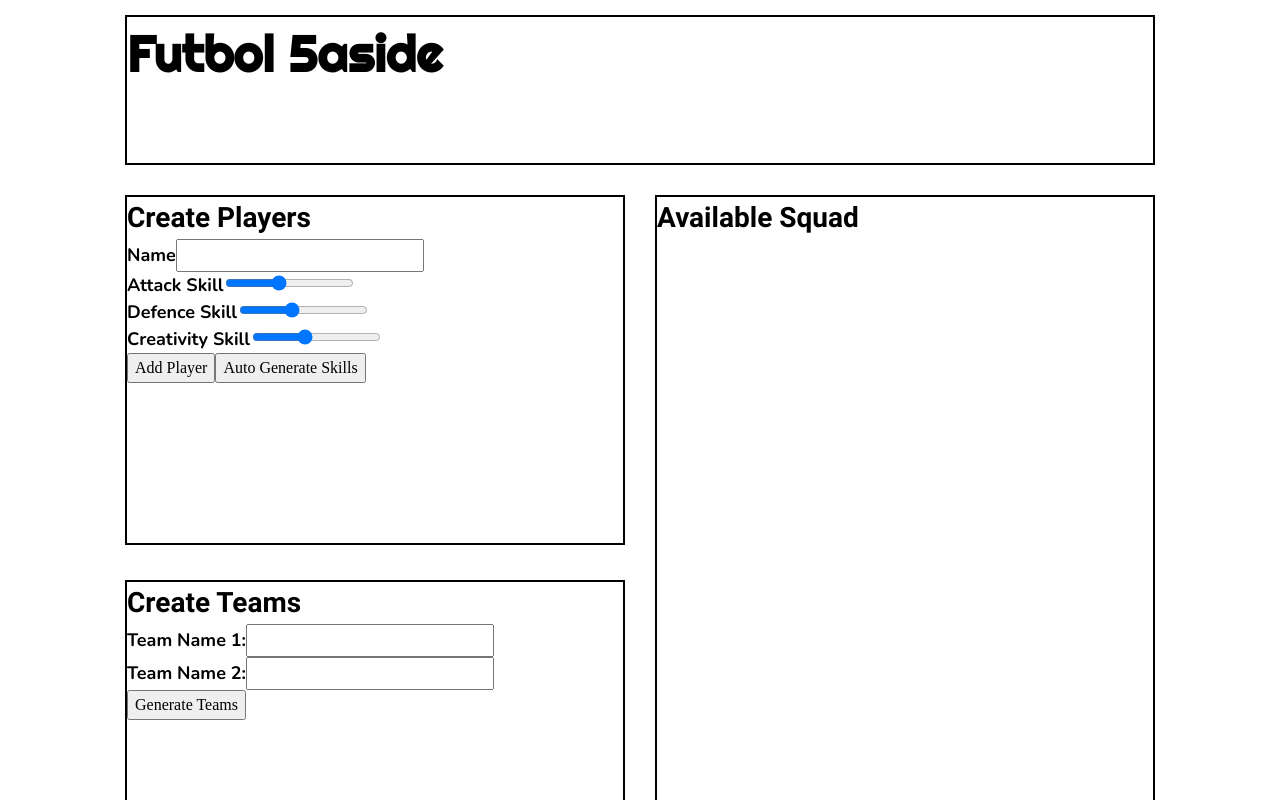
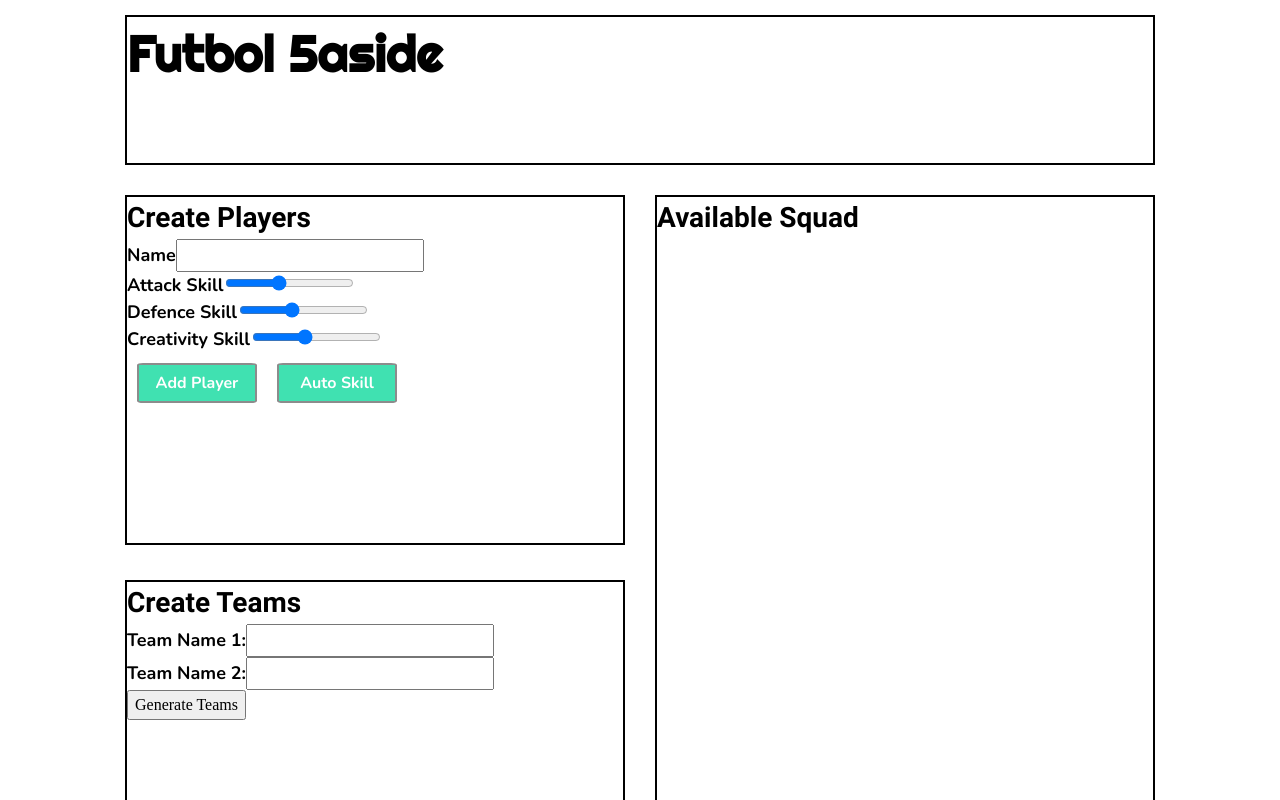
Before and after one commit to bpdm88/football-picker, a React (Create React App) app: page / in a window 1280 px wide. Shown: the top 800 px of the page. Built offline with nearby package versions, Linux system fonts and the light colour scheme.

Commit message:
Primary button style

```diff
--- a/src/components/PlayerForm/PlayerForm.js
+++ b/src/components/PlayerForm/PlayerForm.js
@@ -103,9 +103,15 @@ class PlayerForm extends React.Component {
                         handleChange={this.handleChangeCreativity}
                         value={creativity}
                     />
-                    <button disabled={disabled}>Add Player</button>
-                    <button type="button" onClick={this.handleAutomate}>
-                        Auto Generate Skills
+                    <button disabled={disabled} className="primary-button">
+                        Add Player
+                    </button>
+                    <button
+                        type="button"
+                        onClick={this.handleAutomate}
+                        className="primary-button"
+                    >
+                        Auto Skill
                     </button>
                 </form>
             </section>
--- /dev/null
+++ b/src/styles/button.css
@@ -0,0 +1,10 @@
+.primary-button {
+    width: 120px;
+    height: 40px;
+    border-radius: 5%;
+    font-family: Nunito;
+    border: 2px solid var(--grey);
+    background-color: var(--green);
+    color: var(--white);
+    margin: var(--spacing-small);
+}
--- a/src/styles/index.css
+++ b/src/styles/index.css
@@ -5,3 +5,4 @@
 @import "./header.css";
 @import "./large-card.css";
 @import "./small-card.css";
+@import "./button.css";
--- a/src/styles/typography.css
+++ b/src/styles/typography.css
@@ -28,9 +28,6 @@ input,
 label {
     font-family: Nunito, sans-serif;
     font-size: var(--standard-lg);
-}
-
-.heading-delta {
 }
 
 @media screen and (max-width: 1200px) {
```
Also changed, not shown: 1 other file (tests, documents, lock files or other folders).
